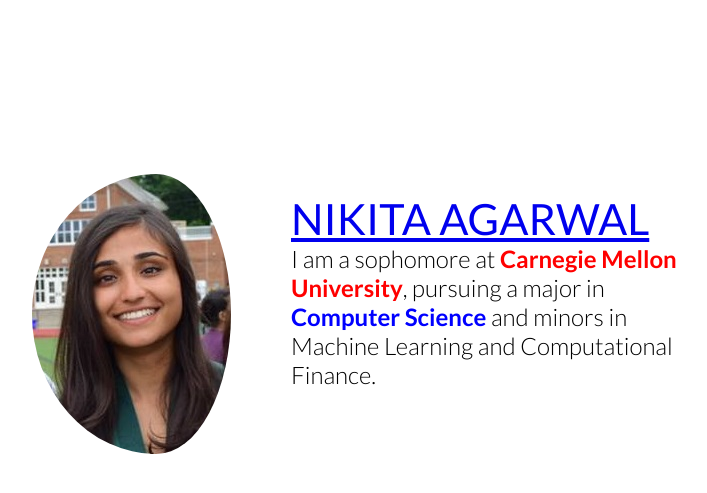
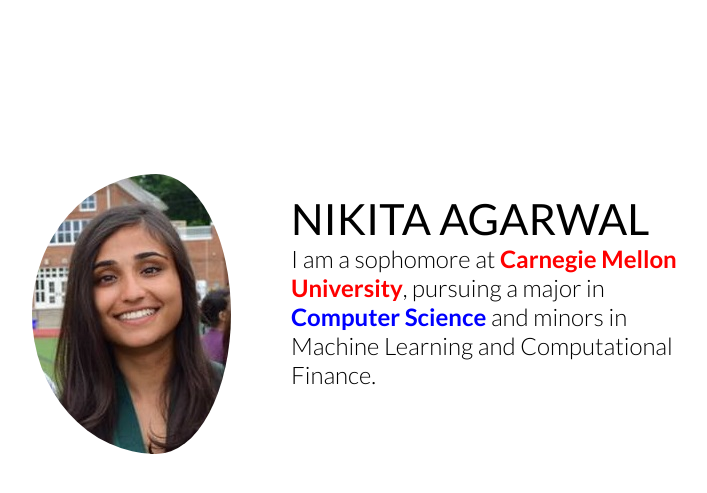
Before and after one commit to nikitaagarwal/nikitaagarwal.github.io, a plain HTML site: page index.html in a window 1280 px wide. Shown: the part 5-498 px from the top of the page, without its empty margins (359-1066 px from the left). Drawn offline with nearby package versions, Linux system fonts and the light colour scheme; a script that the page names is missing.

Commit message:
update to take link off of name

```diff
--- a/index.html
+++ b/index.html
@@ -24,7 +24,7 @@
 	</div>
 
     <div class="topRight">
-        <h1 style="margin-top:30%; font-size:43px; padding-left: 10px; font-weight:400;"><a href="agarwal_resume.pdf">NIKITA AGARWAL</a></h1>
+        <h1 style="margin-top:30%; font-size:43px; padding-left: 10px; font-weight:400;">NIKITA AGARWAL</h1>
         <div class=header2Change>
         <h2>I am a sophomore at <span class="boldText" style="color: red;"> Carnegie Mellon University</span>, pursuing a major in <span class="boldText" style="color: blue;">Computer Science</span> and minors in Machine Learning and Computational Finance.</h2> </div>
     </div>
```
